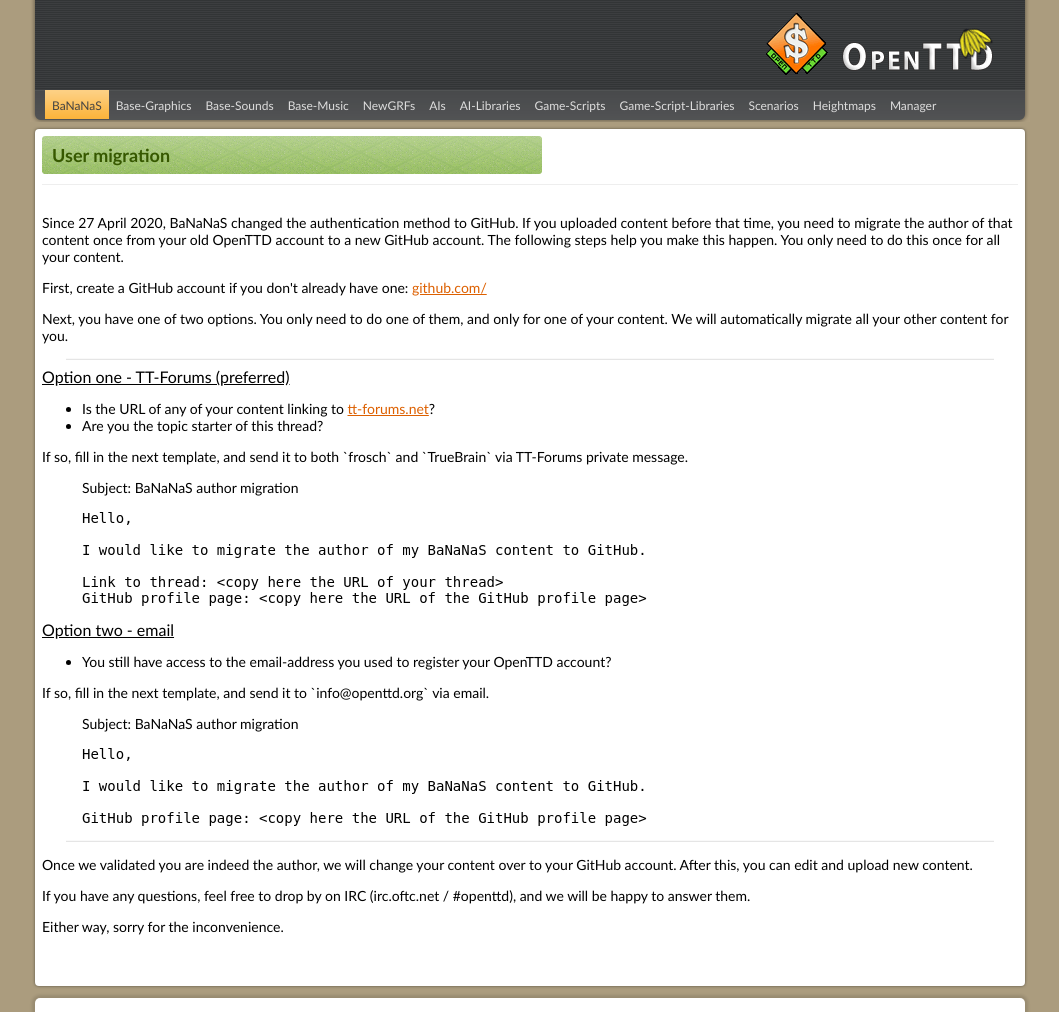
After one commit to OpenTTD/bananas-frontend-web, a Python web app: template webclient/templates/user_migration.html in a window 1280 px wide. The commit adds this page. Shown: the top 1012 px of the page, without its empty margins (110-1169 px from the left). Run offline with Jinja, Linux system fonts and the light colour scheme; the template is opened without the code that fills it, so the values that code supplies are empty.

Commit message:
Add: instructions on user migration

```diff
--- a/webclient/pages/static.py
+++ b/webclient/pages/static.py
@@ -27,6 +27,11 @@
     return response
 
 
+@app.route("/manager/user-migration")
+def user_migration():
+    return template("user_migration.html")
+
+
 @app.route("/manager/tos")
 def tos_latest():
     return redirect("tos", version="1.3")
--- a/webclient/templates/login.html
+++ b/webclient/templates/login.html
@@ -11,5 +11,6 @@
     <button type="submit" name="{{ audience["name"] }}">{{ audience["description"] }}</button>
     {% endfor %}
 </form>
+<p> If you used BaNaNaS before 27 April 2020, <a href="/manager/user-migration">see here how to migrate your user account.</a> </p>
 
 {% endblock %}
--- a/webclient/templates/main.html
+++ b/webclient/templates/main.html
@@ -16,6 +16,7 @@
     <li> <a href="/login">Login via GitHub</a>. </li>
     <li> <a href="/manager">Upload updates or new content</a>. </li>
 </ul></li>
+<li> If you used BaNaNaS before 27 April 2020, <a href="/manager/user-migration">see here how to migrate your user account.</a> </li>
 </ul>
 
 {% endblock %}
--- a/webclient/templates/tos-1.3.html
+++ b/webclient/templates/tos-1.3.html
@@ -2,7 +2,7 @@
 {% extends 'base.html' %}
 {% block header %}
     <h1>{% block title %}Terms of Service{% endblock %}</h1>
-    <p>Version 1.3, 2020-04-23</p>
+    <p>Version 1.3, 2020-04-27</p>
 {% endblock %}
 {% block content %}
 <ol type="1">
--- /dev/null
+++ b/webclient/templates/user_migration.html
@@ -0,0 +1,85 @@
+{% set selected_nav = "bananas" %}
+{% extends 'base.html' %}
+{% block header %}
+    <h1>{% block title %}User migration{% endblock %}</h1>
+{% endblock %}
+{% block content %}
+
+<p>
+Since 27 April 2020, BaNaNaS changed the authentication method to GitHub.
+If you uploaded content before that time, you need to migrate the author of that content once from your old OpenTTD account to a new GitHub account.
+The following steps help you make this happen. You only need to do this once for all your content.
+</p>
+
+<p>
+First, create a GitHub account if you don't already have one: <a href="https://github.com/" target="_blank">github.com/</a>
+</p>
+
+<p>
+Next, you have one of two options.
+You only need to do one of them, and only for one of your content.
+We will automatically migrate all your other content for you.
+</p>
+
+<hr/>
+
+<h3> Option one - TT-Forums (preferred) </h3>
+
+<ul>
+<li> Is the URL of any of your content linking to <a href="https://tt-forums.net">tt-forums.net</a>? </li>
+<li> Are you the topic starter of this thread? </li>
+</ul>
+
+<p>
+If so, fill in the next template, and send it to both `frosch` and `TrueBrain` via TT-Forums private message.
+</p>
+
+<blockquote>
+Subject: BaNaNaS author migration
+<pre>
+Hello,
+
+I would like to migrate the author of my BaNaNaS content to GitHub.
+
+Link to thread: &lt;copy here the URL of your thread&gt;
+GitHub profile page: &lt;copy here the URL of the GitHub profile page&gt;
+</pre>
+</blockquote>
+
+<h3> Option two - email </h3>
+
+<ul>
+<li> You still have access to the email-address you used to register your OpenTTD account? </li>
+</ul>
+
+<p>
+If so, fill in the next template, and send it to `info@openttd.org` via email.
+</p>
+
+<blockquote>
+Subject: BaNaNaS author migration
+<pre>
+Hello,
+
+I would like to migrate the author of my BaNaNaS content to GitHub.
+
+GitHub profile page: &lt;copy here the URL of the GitHub profile page&gt;
+</pre>
+</blockquote>
+
+<hr/>
+
+<p>
+Once we validated you are indeed the author, we will change your content over to your GitHub account.
+After this, you can edit and upload new content.
+</p>
+
+<p>
+If you have any questions, feel free to drop by on IRC (irc.oftc.net / #openttd), and we will be happy to answer them.
+</p>
+
+<p>
+Either way, sorry for the inconvenience.
+</p>
+
+{% endblock %}
```
